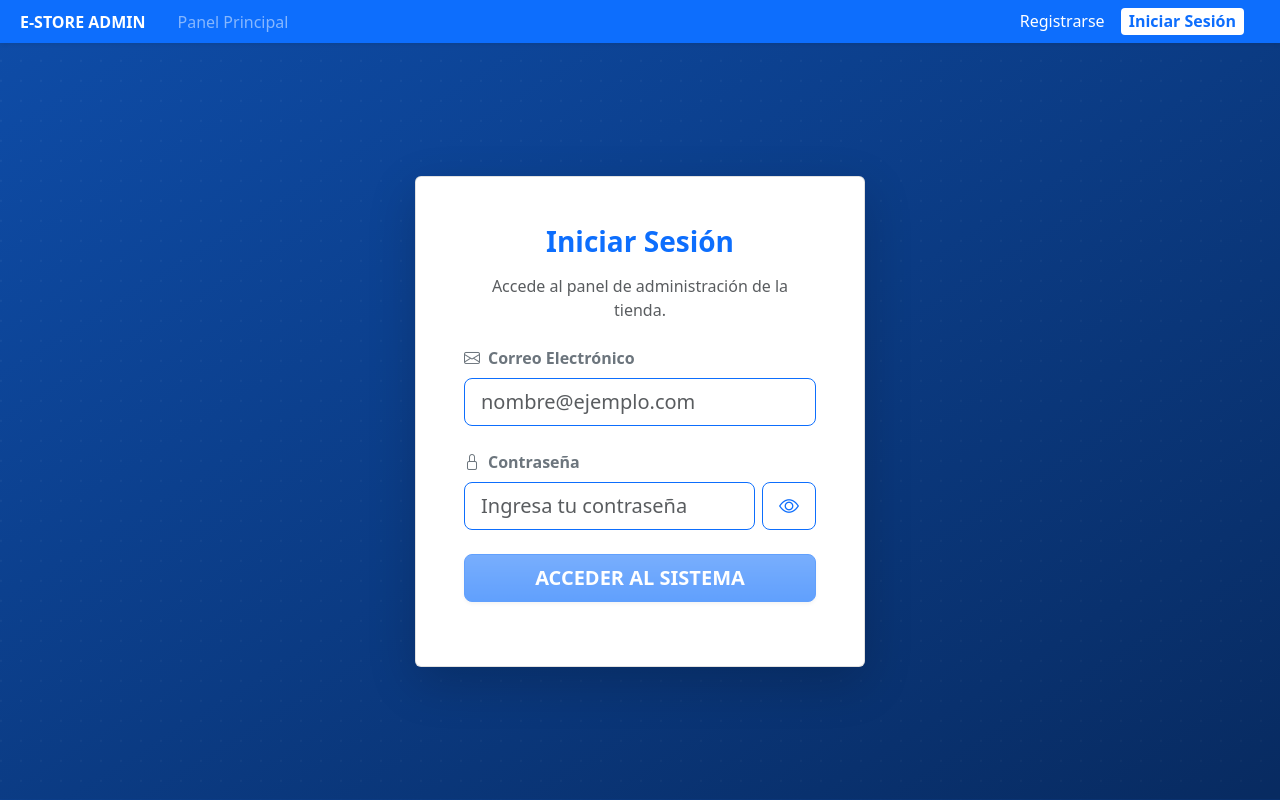
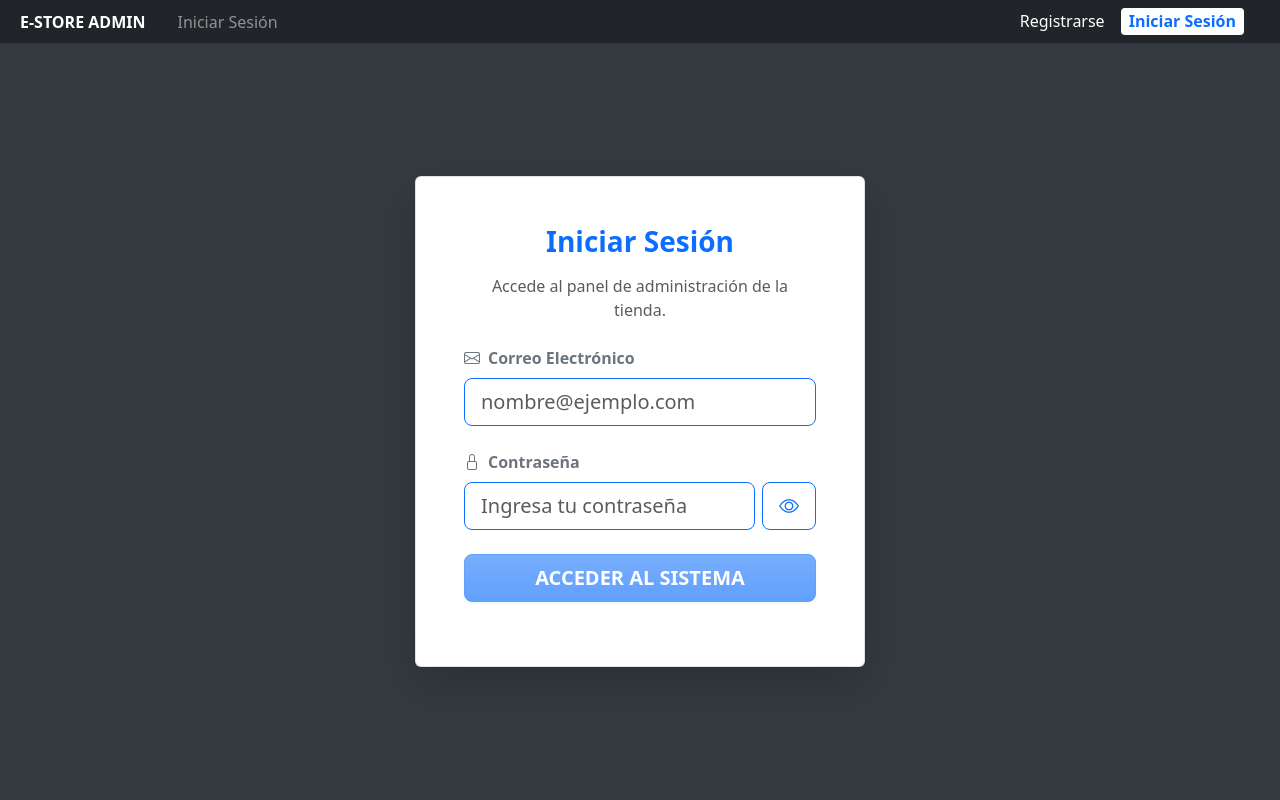
Before and after one commit to josegb123/frontend-celu, a Vue app: page /auth in a window 1280 px wide. Built offline with nearby package versions, Linux system fonts and the light colour scheme; the HTML template or start-up script is replaced by a standard one.

Commit message:
layout principal añadido

```diff
--- a/src/App.vue
+++ b/src/App.vue
@@ -1,28 +1,21 @@
 <template>
   <div id="app" class="app-layout">
     <NavBar />
-
-    <RouterView class="main-content-area" />
+    <div class="main-container">
+      <AsideMenu />
+      <main class="app-content">
+        <RouterView />
+      </main>
+    </div>
   </div>
 </template>
 
 <script setup lang="ts">
+import AsideMenu from './components/AsideMenu.vue'
 import NavBar from './components/NavBar.vue'
 </script>
 
 <style>
-.app-layout {
-  display: flex;
-  flex-direction: column;
-  min-height: 100vh;
-}
-
-.main-content-area {
-  flex-grow: 1;
-  overflow-y: auto;
-  height: 100%;
-}
-
 html,
 body {
   margin: 0;
--- /dev/null
+++ b/src/components/AsideMenu.vue
@@ -0,0 +1,37 @@
+<template>
+  <aside
+    :class="['app-sidebar', { collapsed: layoutStore.isSidebarCollapsed }]"
+    v-if="isAuthenticated"
+  >
+    <nav class="p-2">
+      <ul class="nav flex-column">
+        <li class="nav-item">
+          <a class="nav-link text-white" href="#"
+            ><i class="bi bi-house me-2"></i><span>Inicio</span></a
+          >
+        </li>
+        <li class="nav-item">
+          <router-link :to="{ name: 'VentaNueva' }" class="nav-link text-white"
+            ><i class="bi bi-cart me-2"></i><span>Ventas</span></router-link
+          >
+        </li>
+        <li class="nav-item">
+          <a class="nav-link text-white" href="#productos"
+            ><i class="bi bi-box me-2"></i><span>Productos</span></a
+          >
+        </li>
+      </ul>
+    </nav>
+  </aside>
+</template>
+
+<script setup lang="ts">
+import { useAuthStore } from '@/store/authStore'
+import { storeToRefs } from 'pinia'
+import { useLayoutStore } from '@/store/layoutStore'
+const layoutStore = useLayoutStore()
+const authStore = useAuthStore()
+const { isAuthenticated } = storeToRefs(authStore)
+</script>
+
+<style scoped></style>
--- a/src/components/NavBar.vue
+++ b/src/components/NavBar.vue
@@ -1,38 +1,67 @@
 <template>
-  <nav class="navbar navbar-expand-lg sticky-top bg-primary navbar-dark shadow-sm p-2 z-3">
+  <header class="navbar navbar-expand-lg sticky-top bg-dark navbar-dark shadow-sm p-2 z-3">
     <div class="container-fluid">
       <div class="d-flex align-items-center me-auto">
-        <router-link v-if="$route.name === 'PostDetail'" :to="{ name: 'PostList' }" class="me-3 py-1">
+        <div class="d-flex align-items-center">
+          <button
+            class="btn btn-outline-light me-3"
+            @click="layoutStore.toggleSidebar()"
+            aria-label="Toggle navigation"
+            v-if="isAuthenticated"
+          >
+            <i class="bi bi-list"></i>
+          </button>
+        </div>
+        <router-link
+          v-if="$route.name === 'PostDetail'"
+          :to="{ name: 'PostList' }"
+          class="me-3 py-1"
+        >
           <i class="bi bi-arrow-left fs-5 text-white"></i>
         </router-link>
 
-        <router-link :to="{ name: 'home' }" class="navbar-brand p-0 fw-bold fs-6 text-uppercase">E-Store
-          Admin</router-link>
+        <router-link :to="{ name: 'home' }" class="navbar-brand p-0 fw-bold fs-6 text-uppercase"
+          >E-Store Admin</router-link
+        >
 
         <span class="text-white-50 ms-3 d-none d-sm-inline fs-6">{{
           $route.meta.title || 'Panel Principal'
-          }}</span>
+        }}</span>
       </div>
 
-      <button class="navbar-toggler" type="button" data-bs-toggle="collapse" data-bs-target="#navbarNav"
-        aria-controls="navbarNav" aria-expanded="false" aria-label="Toggle navigation">
+      <button
+        class="navbar-toggler"
+        type="button"
+        data-bs-toggle="collapse"
+        data-bs-target="#navbarNav"
+        aria-controls="navbarNav"
+        aria-expanded="false"
+        aria-label="Toggle navigation"
+      >
         <span class="navbar-toggler-icon"></span>
       </button>
 
       <div class="collapse navbar-collapse justify-content-end" id="navbarNav">
         <ul class="navbar-nav align-items-center">
           <li class="nav-item me-2" v-if="isAuthenticated">
-            <router-link :to="{ name: 'PostList' }"
-              class="btn btn-sm btn-outline-light nav-link py-1">Posts</router-link>
+            <router-link
+              :to="{ name: 'PostList' }"
+              class="btn btn-sm btn-outline-light nav-link py-1"
+              >Posts</router-link
+            >
           </li>
 
           <li class="nav-item me-2" v-if="!isAuthenticated">
-            <router-link :to="{ name: 'register' }"
-              class="btn btn-sm btn-outline-light nav-link py-1">Registrarse</router-link>
+            <router-link
+              :to="{ name: 'register' }"
+              class="btn btn-sm btn-outline-light nav-link py-1"
+              >Registrarse</router-link
+            >
           </li>
           <li class="nav-item me-3" v-if="!isAuthenticated">
-            <router-link :to="{ name: 'auth' }" class="btn btn-sm btn-light nav-link py-1 fw-bold">Iniciar
-              Sesión</router-link>
+            <router-link :to="{ name: 'auth' }" class="btn btn-sm btn-light nav-link py-1 fw-bold"
+              >Iniciar Sesión</router-link
+            >
           </li>
           <div class="d-flex align-items-center py-1">
             <UserProfileMenu v-if="isAuthenticated" />
@@ -40,16 +69,19 @@
         </ul>
       </div>
     </div>
-  </nav>
+  </header>
 </template>
 
 <script setup lang="ts">
-import { useAuthStore } from '@/store/authStore';
-import { storeToRefs } from 'pinia';
-import UserProfileMenu from './UserProfileMenu.vue';
+import { useAuthStore } from '@/store/authStore'
+import { storeToRefs } from 'pinia'
+import UserProfileMenu from './UserProfileMenu.vue'
+import { useLayoutStore } from '@/store/layoutStore'
 
-const authStore = useAuthStore();
-const { isAuthenticated } = storeToRefs(authStore);
+const layoutStore = useLayoutStore()
+
+const authStore = useAuthStore()
+const { isAuthenticated } = storeToRefs(authStore)
 </script>
 
 <style scoped>
@@ -67,7 +99,7 @@ const { isAuthenticated } = storeToRefs(authStore);
 .nav-item .btn {
   /* Asegurar que la altura del botón sea mínima */
   line-height: 1.2;
-  padding: .25rem .5rem;
+  padding: 0.25rem 0.5rem;
 }
 
 .nav-item .router-link-active {
--- a/src/router/index.ts
+++ b/src/router/index.ts
@@ -13,6 +13,7 @@ const routes: Array<RouteRecordRaw> = [
     name: 'auth',
     component: AuthView,
     meta: {
+      title: 'Iniciar Sesión',
       requireAuth: false,
       isGuest: true,
     },
@@ -31,7 +32,8 @@ const routes: Array<RouteRecordRaw> = [
     name: 'home',
     component: HomeView,
     meta: {
-      requireAuth: false,
+      title: 'Pantalla de bienvenida',
+      requireAuth: true,
     },
   },
   {
--- a/src/scss/_vars.scss
+++ b/src/scss/_vars.scss
@@ -1,3 +1,78 @@
-$background: #160063;
+$background: #343a40;
 $borderPanel: 1px solid black;
-// 1. Importar las variables predeterminadas de Bootstrap
+
+
+.app-layout {
+  display: flex;
+  flex-direction: column;
+  height: 100dvh;
+}
+
+.main-container {
+  display: flex;
+  flex-grow: 1;
+  height: 100% !important ;
+  overflow: hidden;
+}
+
+/* --- Header Component --- */
+.app-header {
+  height: 60px;
+  flex-shrink: 0;
+  background-color: $background; /* Aplicar el color de fondo sólido */
+  border-bottom: $borderPanel; /* Aplicar el borde inferior sólido */
+  color: white; /* Asegurar que el texto sea blanco para contrastar */
+  box-shadow: none; /* Eliminar cualquier sombra de transparencia anterior */
+}
+
+/* --- Sidebar Component --- */
+.app-sidebar {
+  width: 250px;
+  background-color: $background; /* Aplicar el color de fondo sólido */
+  transition: width 0.3s ease;
+  flex-shrink: 0;
+  overflow-y: auto;
+  white-space: nowrap;
+
+}
+
+/* Sidebar colapsada */
+.app-sidebar.collapsed {
+  width: 60px;
+}
+
+/* Ocultar texto */
+.app-sidebar.collapsed .nav-link span {
+  display: none;
+}
+
+/* Centrar y estilizar enlaces */
+.app-sidebar .nav-link {
+  border-radius: 11px;
+  transition: background-color 0.3s ease, padding 0.3s ease;
+  color: white !important; /* Asegurar que los enlaces sean visibles en el fondo oscuro */
+}
+
+/* Estilo hover */
+.app-sidebar .nav-link:hover {
+  background-color: darken($background, 10%); /* Oscurecer ligeramente el color de fondo al hacer hover */
+
+}
+
+
+
+/* Ajuste para centrar el ícono al colapsar */
+.app-sidebar.collapsed .nav-link {
+  text-align: center;
+  padding: 0.75rem 0.5rem;
+}
+
+.app-sidebar.collapsed .nav-link i.me-2 {
+  margin-right: 0 !important;
+}
+
+/* --- Contenido Principal --- */
+.app-content {
+  flex-grow: 1;
+  overflow-y: auto;
+}
--- /dev/null
+++ b/src/store/layoutStore.ts
@@ -0,0 +1,19 @@
+import { defineStore } from 'pinia'
+import { ref } from 'vue'
+
+export const useLayoutStore = defineStore('layout', () => {
+  // Estado para saber si la sidebar está colapsada (true) o expandida (false)
+  const isSidebarCollapsed = ref(false)
+
+  // Acción (Mutación) para cambiar el estado
+  function toggleSidebar() {
+    isSidebarCollapsed.value = !isSidebarCollapsed.value
+  }
+
+  // Acción para forzar un estado específico (útil para dispositivos móviles)
+  function setSidebarState(state: boolean) {
+    isSidebarCollapsed.value = state
+  }
+
+  return { isSidebarCollapsed, toggleSidebar, setSidebarState }
+})
--- a/src/views/AuthView.vue
+++ b/src/views/AuthView.vue
@@ -12,8 +12,15 @@
             <label for="inputEmail" class="form-label fw-semibold text-secondary">
               <i class="bi bi-envelope me-2"></i>Correo Electrónico
             </label>
-            <input type="email" class="form-control form-control-lg rounded-3 border-primary" id="inputEmail"
-              placeholder="nombre@ejemplo.com" aria-describedby="emailHelp" v-model="email" required />
+            <input
+              type="email"
+              class="form-control form-control-lg rounded-3 border-primary"
+              id="inputEmail"
+              placeholder="nombre@ejemplo.com"
+              aria-describedby="emailHelp"
+              v-model="email"
+              required
+            />
           </div>
 
           <div class="mb-4">
@@ -22,28 +29,46 @@
             </label>
 
             <div class="input-group input-group-lg">
-              <input :type="passwordVisible ? 'text' : 'password'"
-                class="form-control form-control-lg rounded-3 border-primary me-2" id="inputPassword"
-                placeholder="Ingresa tu contraseña" v-model="password" required />
+              <input
+                :type="passwordVisible ? 'text' : 'password'"
+                class="form-control form-control-lg rounded-3 border-primary me-2"
+                id="inputPassword"
+                placeholder="Ingresa tu contraseña"
+                v-model="password"
+                required
+              />
 
-              <button class="btn btn-outline-secondary rounded-3" type="button" @click="togglePasswordVisibility"
-                style="border-color: #0d6efd">
-                <i :class="passwordVisible ? 'bi bi-eye-slash' : 'bi bi-eye'" class="text-primary"></i>
+              <button
+                class="btn btn-outline-secondary rounded-3"
+                type="button"
+                @click="togglePasswordVisibility"
+                style="border-color: #0d6efd"
+              >
+                <i
+                  :class="passwordVisible ? 'bi bi-eye-slash' : 'bi bi-eye'"
+                  class="text-primary"
+                ></i>
               </button>
             </div>
           </div>
 
           <div class="d-grid gap-2">
-            <button type="submit" class="btn btn-primary btn-lg bg-gradient rounded-3 text-uppercase fw-bold shadow-sm"
-              :disabled="!email || !password">
+            <button
+              type="submit"
+              class="btn btn-primary btn-lg bg-gradient rounded-3 text-uppercase fw-bold shadow-sm"
+              :disabled="!email || !password"
+            >
               Acceder al Sistema
             </button>
           </div>
 
-          <div v-if="authMessage" :class="[
-            'alert mt-3 text-center',
-            authMessageType === 'success' ? 'alert-success' : 'alert-danger',
-          ]">
+          <div
+            v-if="authMessage"
+            :class="[
+              'alert mt-3 text-center',
+              authMessageType === 'success' ? 'alert-success' : 'alert-danger',
+            ]"
+          >
             {{ authMessage }}
           </div>
         </form>
@@ -83,7 +108,6 @@ const authUser = async () => {
 
   const authResponse = await authStore.login(email.value, password.value)
 
-
   if (authResponse.success) {
     authMessage.value = '¡Éxito! Redirigiendo al panel de control...'
     authMessageType.value = 'success'
@@ -102,20 +126,8 @@ const authUser = async () => {
 <style scoped>
 .login-background {
   height: 100%;
-  background-color: #0d47a1;
-  background-image: radial-gradient(circle at 1px 1px,
-      rgba(255, 255, 255, 0.05) 1px,
-      transparent 0);
-  background-size: 20px 20px;
-  background-image:
-    linear-gradient(to bottom right, rgba(20, 100, 200, 0.2), rgba(0, 0, 0, 0.4)),
-    radial-gradient(circle at 1px 1px, rgba(255, 255, 255, 0.05) 1px, transparent 0);
-  background-size:
-    cover,
-    20px 20px;
-  background-attachment: fixed;
+  background-color: #343a40;
 }
-
 
 .input-group-lg .btn {
   border-color: #ced4da;
```
Also changed, not shown: src/views/MainContent.vue (added).
